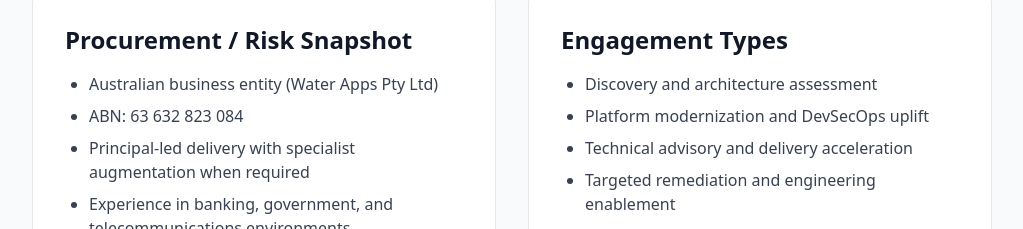
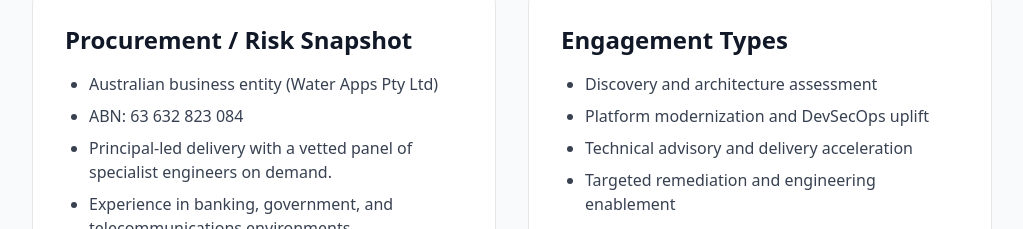
Before and after one commit to water-apps/waterapps-site, a website: page capability-statement.html in a window 1280 px wide. Shown: the part 713-942 px from the top of the page, without its empty margins (128-1151 px from the left). Drawn offline with Linux system fonts and the light colour scheme.

Commit message:
docs(site): update capability statement delivery model line

```diff
--- a/capability-statement.html
+++ b/capability-statement.html
@@ -49,7 +49,7 @@
                 <ul class="list-disc pl-6 space-y-2 text-gray-700">
                     <li>Australian business entity (Water Apps Pty Ltd)</li>
                     <li>ABN: 63 632 823 084</li>
-                    <li>Principal-led delivery with specialist augmentation when required</li>
+                    <li>Principal-led delivery with a vetted panel of specialist engineers on demand.</li>
                     <li>Experience in banking, government, and telecommunications environments</li>
                     <li>Additional documentation available on request</li>
                 </ul>
```
